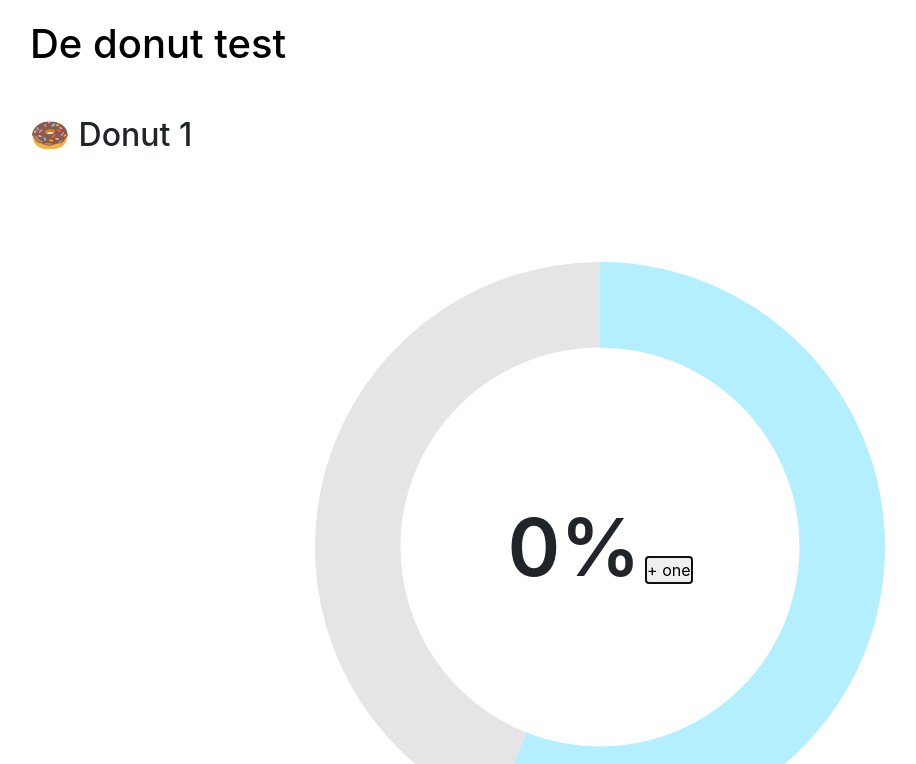
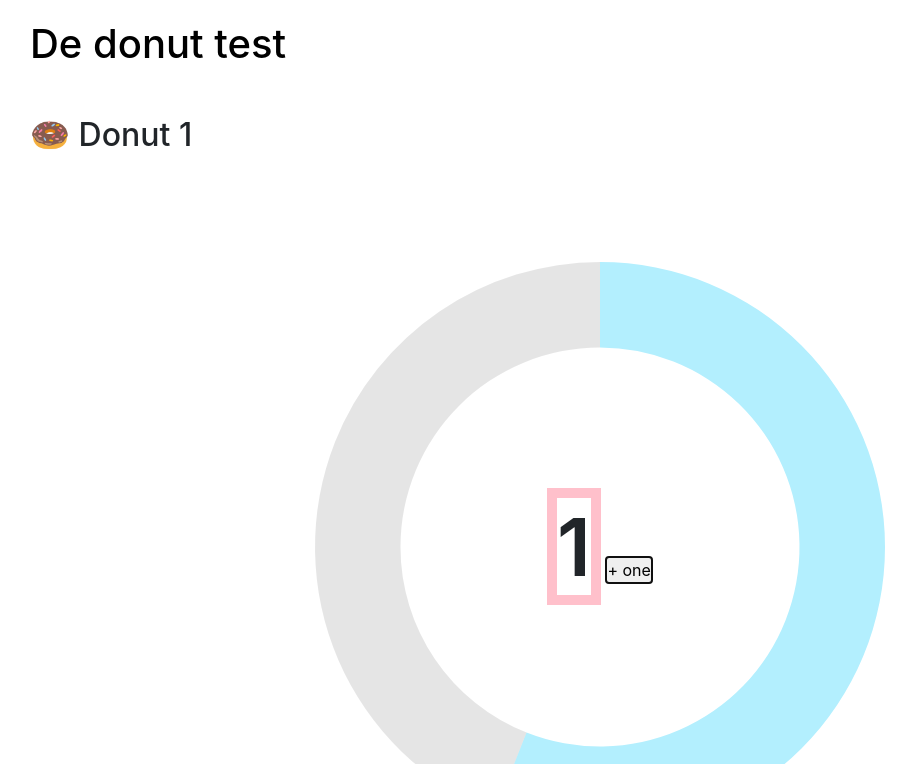
Before and after one commit to sbuijs/chartJSTest, a website: page donut-test.html in a window 1280 px wide. Both pictures are taken after a click on the button "+ one". Shown: the top 764 px of the page, without its empty margins (40-956 px from the left). Drawn offline with nearby package versions, Linux system fonts and the light colour scheme.

Commit message:
after click the amount gets higher till the final amount

```diff
--- a/donut-test.html
+++ b/donut-test.html
@@ -36,7 +36,7 @@
         <div class="container-donut">
             <canvas id="donut-1" width="170"></canvas>
             <div class="donut-inner">
-                <span id="amount">112%</span>
+                <span id="amount">0%</span>
                 <button id="addOne">+ one</button>
             </div>
         </div>
--- a/main.js
+++ b/main.js
@@ -13,9 +13,7 @@ var objThree = {
     amount: "75"
 };
 
-function hello(name) {
-    console.log('Hello ' + name + '!');
-}
+var count = 0;
 
 
 function searchID(name){
@@ -25,17 +23,29 @@ function searchID(name){
 
 function changeContent(text) {
     var el = document.getElementById('amount');
-    // if (count > objOne.amount) return;
-    // console.log('Het werkt?');
-    el.innerText = text;
+    if (count > objOne.amount) return;
+    console.log('Het werkt?');
+
+    el.innerText = count;
+	el.style.border = '10px solid pink';
+	el.title = 'changed';
+	el.classList.add('toggle');
+
 }
 
+function findAndUpdate() {
+	var btn = document.getElementById('addOne');
+	btn.onclick = function () {
+		console.log('click');
+		count++;
+		changeContent();
+	}
+}
 
 
 document.addEventListener('DOMContentLoaded', function (event) {
     console.log('DOM ready');
-    hello('Steef!');
     searchID('amount');
     changeContent(obj.startAmount +"%");
-
+    findAndUpdate();
 });
```
